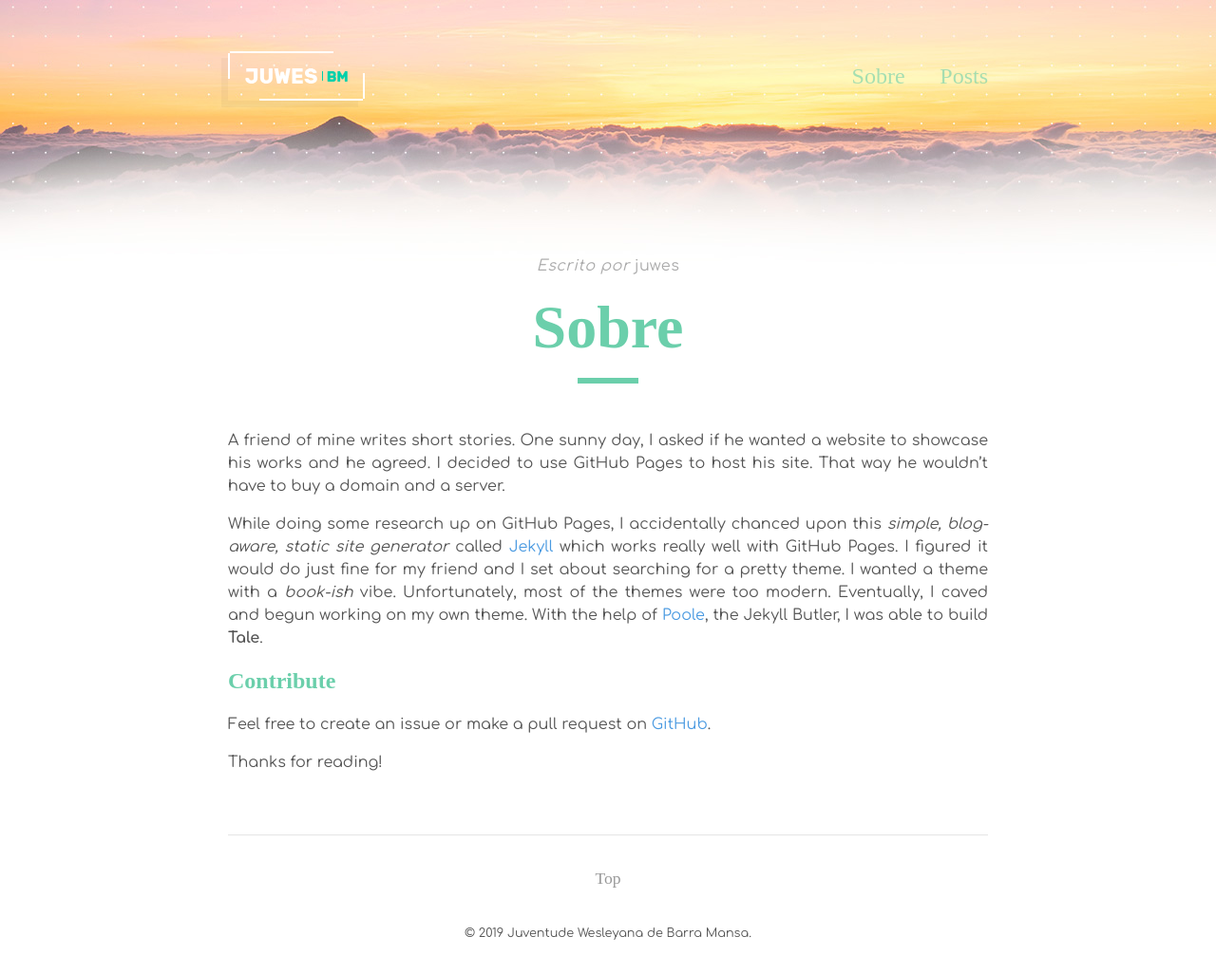
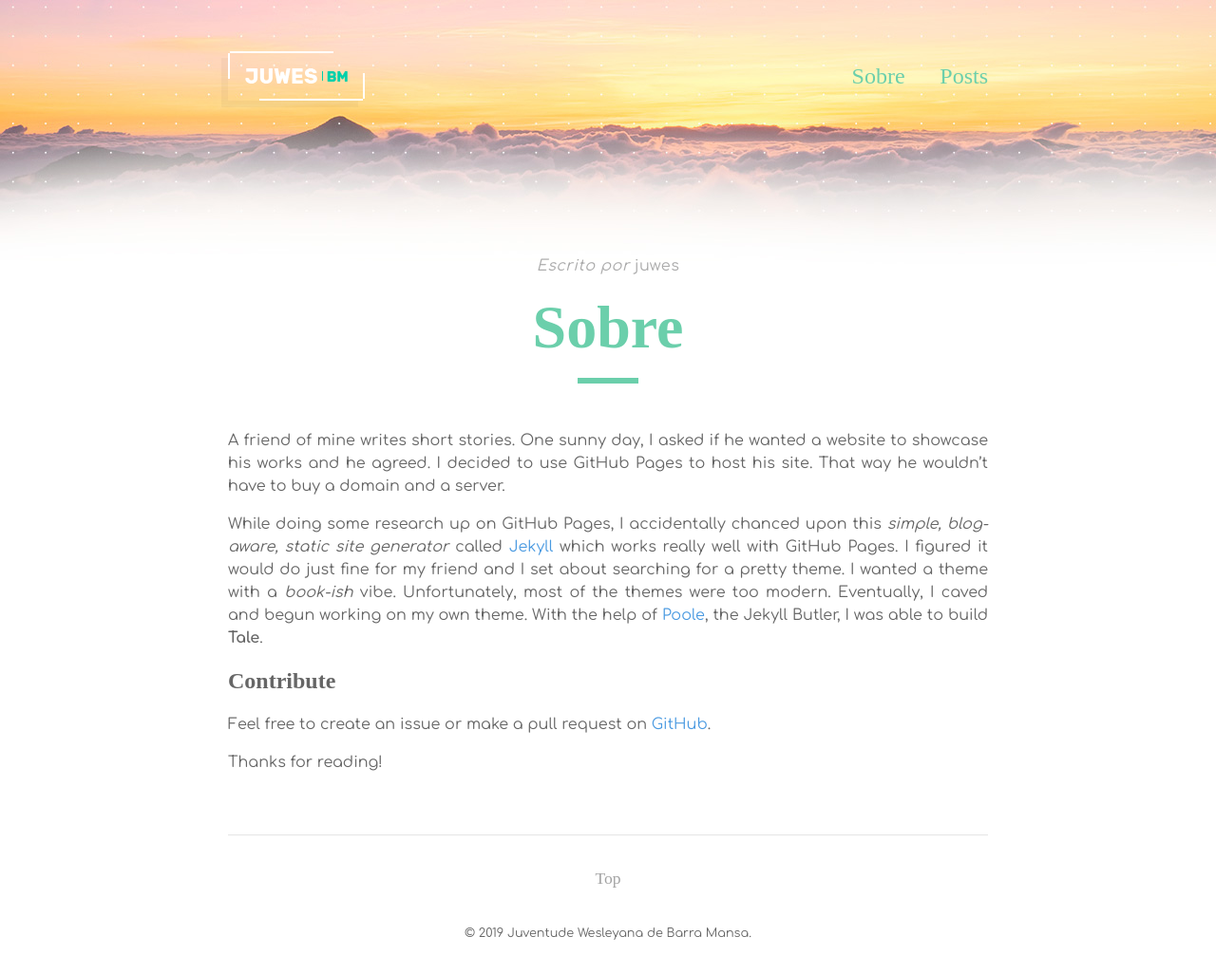
Before and after one commit to romeroalmeida/.github.io, a Jekyll site: the page built from _pages/about.md, in a window 1280 px wide. Shown: the whole page at 95% size. Built offline with Jekyll 4.4.1, drawn with Linux system fonts in a browser that asks for light colours; some web fonts are replaced.

Commit message:
atualizando

```diff
--- a/_config.yml
+++ b/_config.yml
@@ -32,7 +32,7 @@
 
 # Permalinks
 permalink:      /:year-:month-:day/:title
-paginate:       5
+paginate:       4
 
 # Excludes
 exclude: [ Gemfile, Gemfile.lock, tale.gemspec ]
--- a/_sass/geral/_base.scss
+++ b/_sass/geral/_base.scss
@@ -31,7 +31,7 @@
 h4,
 h5,
 h6 {
-  color: $default-shade;
+  color: $default-color;
   font-family: $sans-serif;
   line-height: normal;
 }
--- a/_sass/geral/_layout.scss
+++ b/_sass/geral/_layout.scss
@@ -24,6 +24,10 @@
 .logo{
   box-shadow: -7px 7px 0px 0px rgba(0,0,0, 0.03);
   margin: 0;
+  &:hover,
+  &:focus {
+    border: none;
+  }
 }
 .nav {
   overflow: auto;
@@ -62,23 +66,26 @@
     @include transition(all .2s ease-out);
     color: $default-color;
     display: inline-block;
-    opacity: .6;
     padding: 0 2rem 0 0;
 
     &:last-child {
       padding-right: 0;
     }
+    a{
+      &:hover,
+    &:focus {
+      border-bottom: solid 3px;
+    }
+    }
 
-    &:hover,
-    &:focus {
-      opacity: 1;
-    }
+
   }
 
   a {
     color: #6bcfab;
     font-size: 24px;
     font-family: $sans-serif;
+
 
   }
 }
--- a/_sass/geral/_variables.scss
+++ b/_sass/geral/_variables.scss
@@ -1,5 +1,5 @@
 // Colors
-$default-color: #555;
+$default-color: #666;
 $default-shade: #6bcfab;
 $default-tint: #aaa;
 $grey-1: #979797;
```
Also changed, not shown: _posts/2019-01-24-primeiro.md (added, +7 -0 lines), _bkps-post/2017-03-10-welcome-to-jekyll.md (renamed from _posts/2017-03-10-welcome-to-jekyll.md), _bkps-post/2017-03-16-example-content.md (renamed from _posts/2017-03-16-example-content.md), _bkps-post/2017-03-29-introducing-tale.md (renamed from _posts/2017-03-29-introducing-tale.md), assets/apple-touch-icon.png, assets/favicon-16x16.png, assets/favicon-32x32.png.
